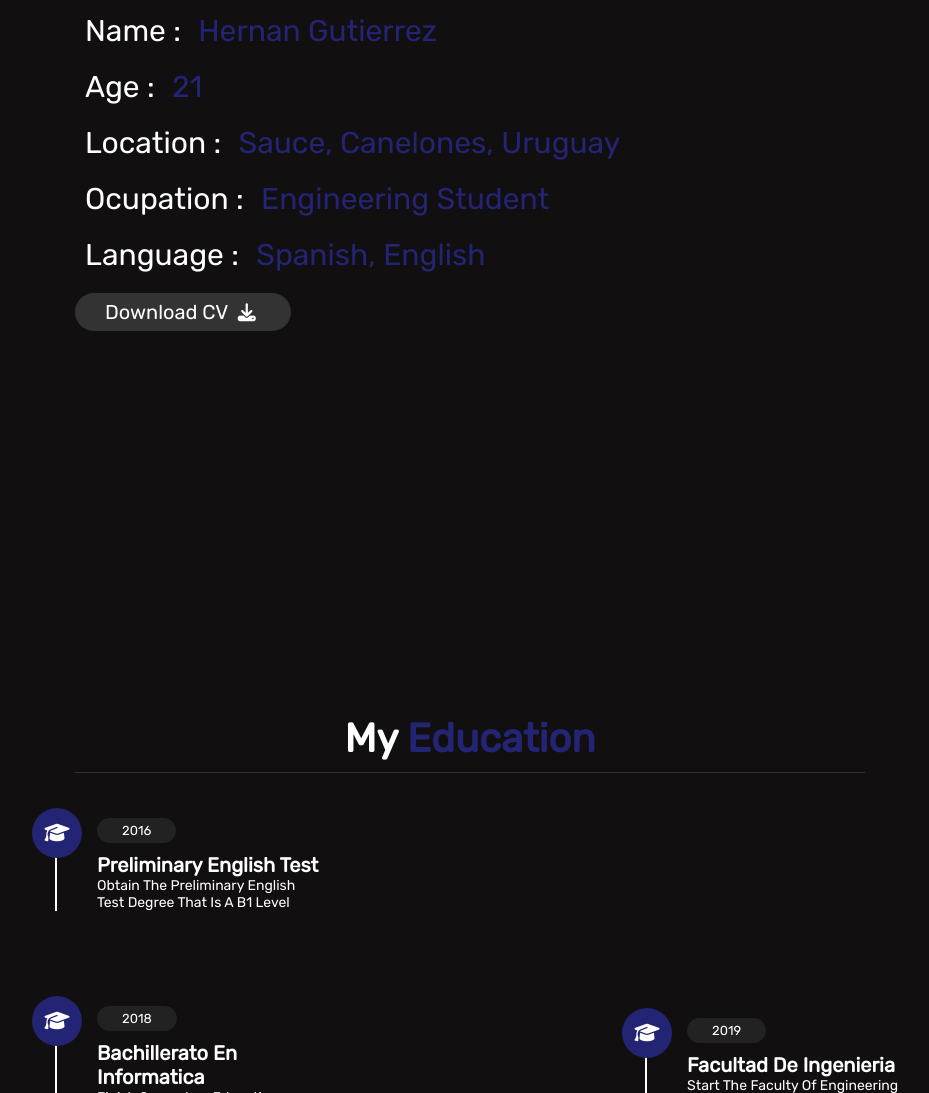
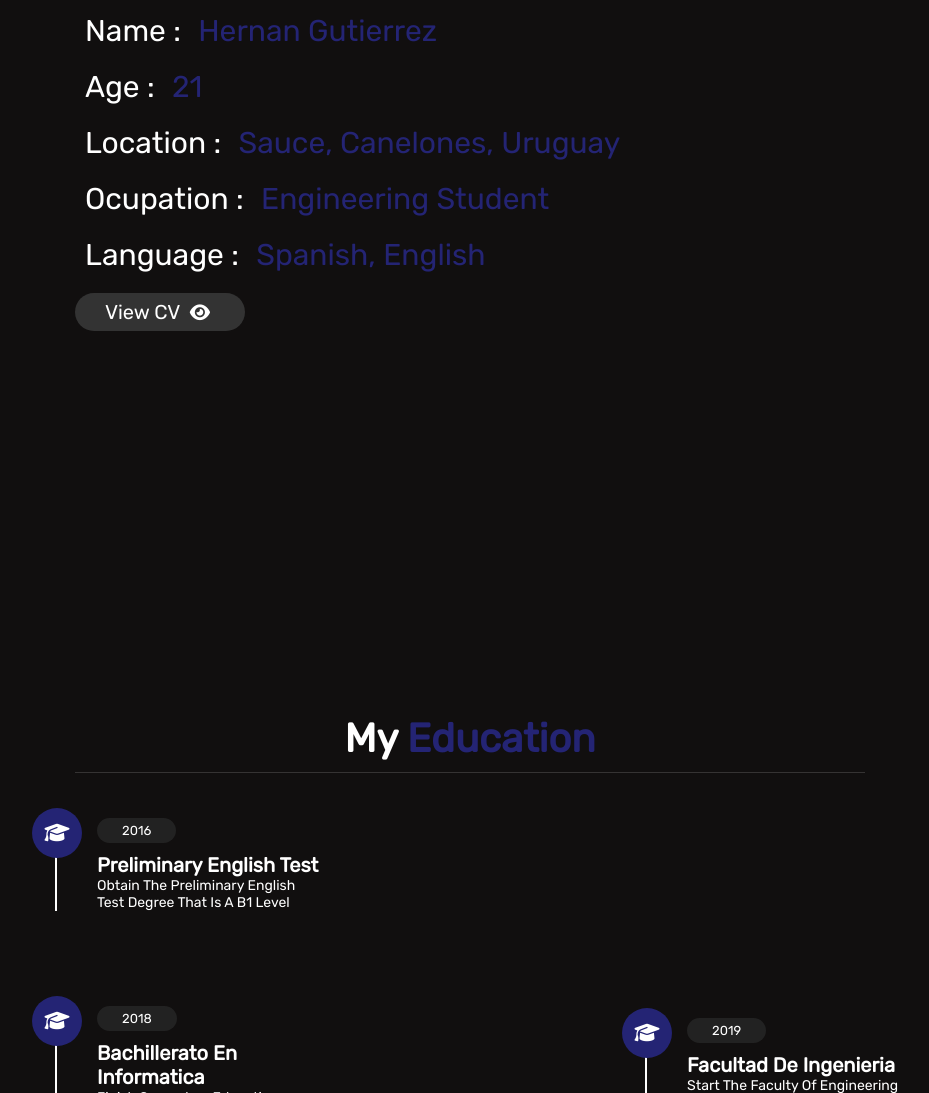
Before and after one commit to HerGuz27/Portfolio, a plain HTML site: page index.html in a window 1280 px wide. Shown: the part 905-1998 px from the top of the page, without its empty margins (345-1274 px from the left). Drawn offline with nearby package versions, Linux system fonts and the light colour scheme.

Commit message:
updating portfolio

```diff
--- a/index.html
+++ b/index.html
@@ -52,7 +52,7 @@
             <h3><span>location : </span>Sauce, Canelones, Uruguay</h3>
             <h3><span>ocupation : </span>engineering student</h3>
             <h3><span>language : </span> Spanish, English</h3>
-            <a href=#><button class="btn">download CV <i class="fas fa-download"></i></button></a>
+            <a href="CV\Hernan Gutierrez CV.pdf " target="_blank"><button class="btn">View CV <i class="fas fa-eye"></i></button></a>
 
 
         </div>
```
Also changed, not shown: 1 other file.
